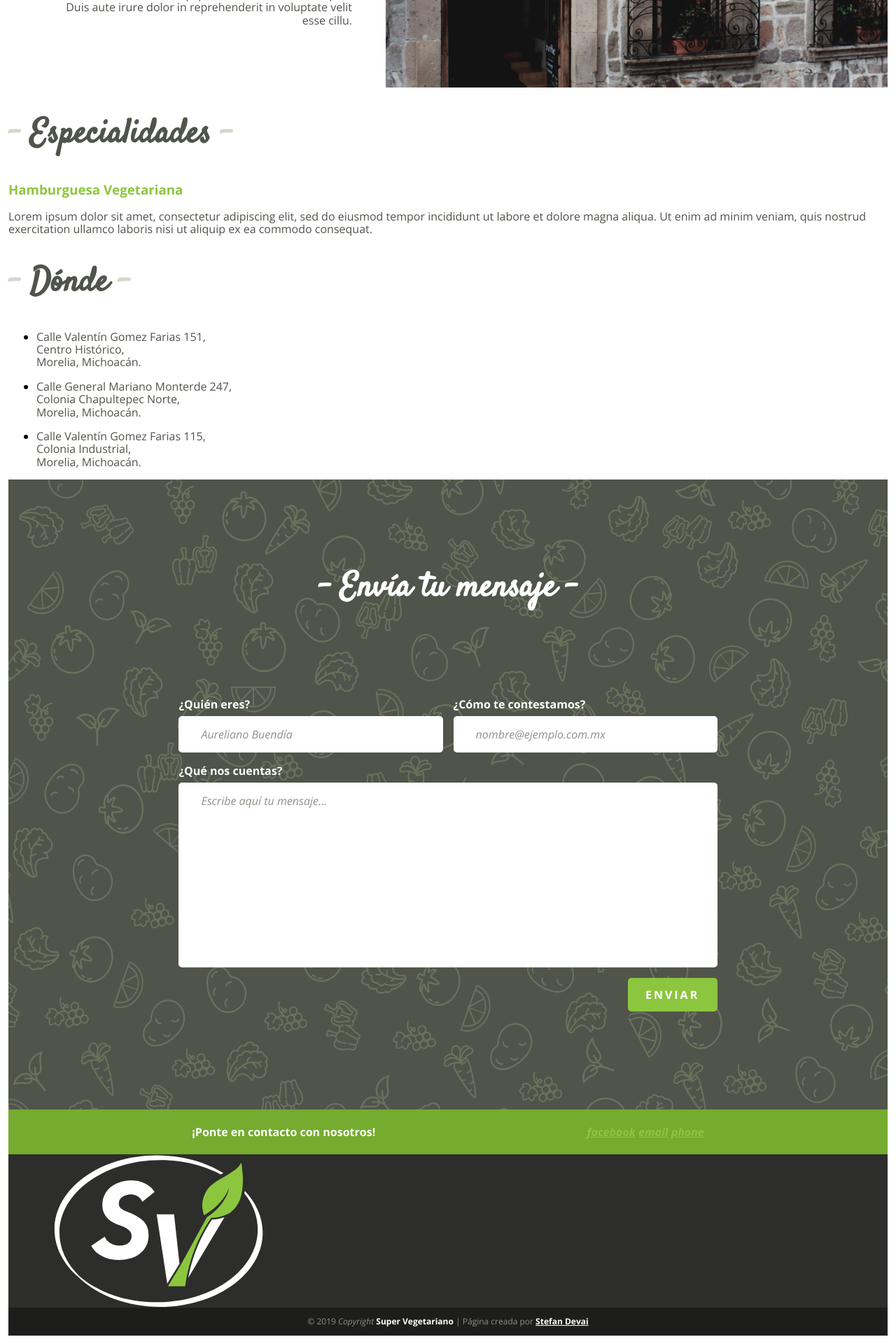
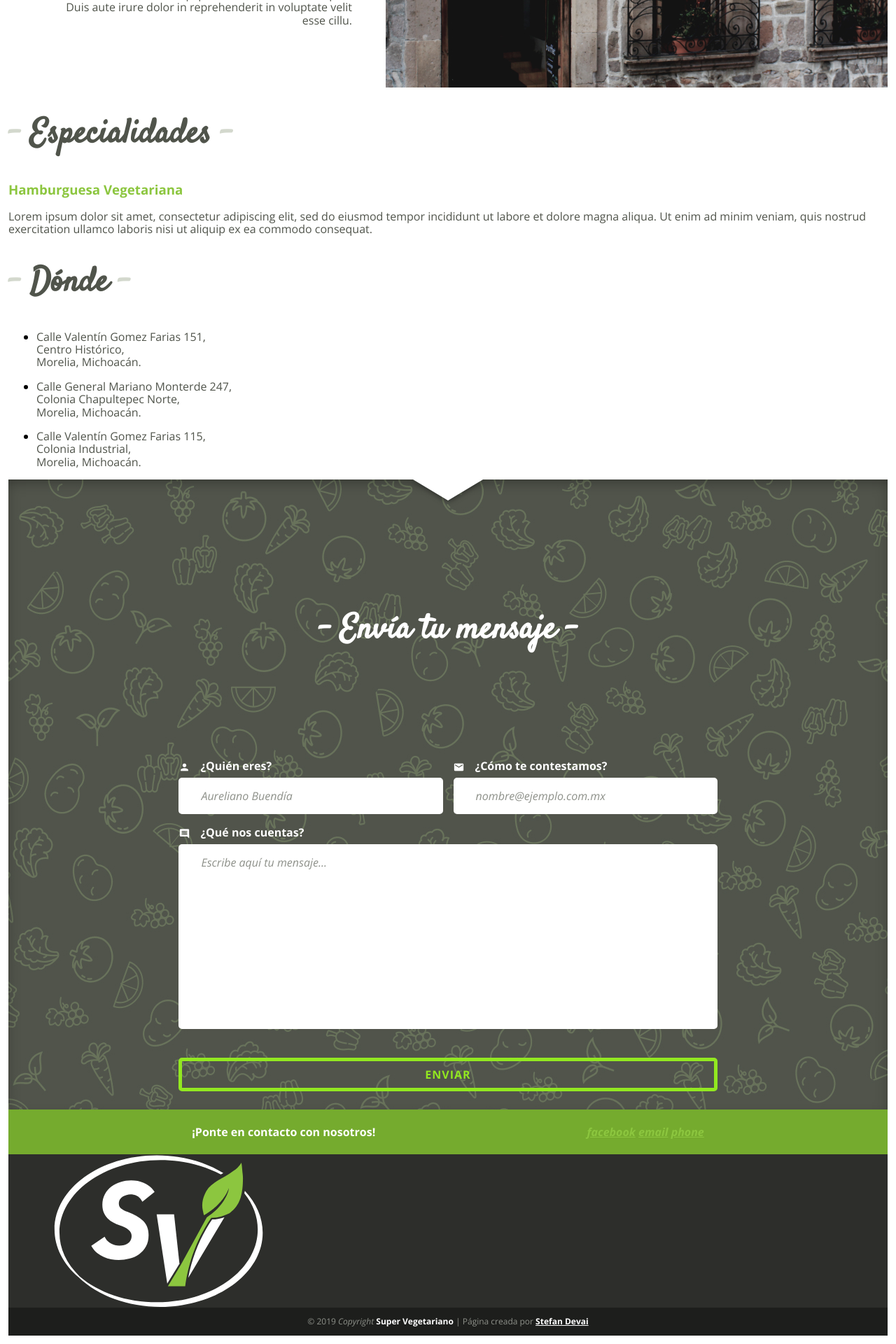
Before and after one commit to stefandevai/super-vegetariano, a Jekyll site: the page built from index.md, in a window 1280 px wide. Shown: the part 1410-3330 px from the top of the page at 70% size. Built offline with Jekyll 4.4.1, drawn with Linux system fonts in a browser that asks for light colours.

Commit message:
Finish contact section

```diff
--- a/_includes/head.html
+++ b/_includes/head.html
@@ -7,6 +7,7 @@
   <meta name="description" content="{{ page.excerpt | default: site.description | strip_html | normalize_whitespace | truncate: 160 | escape }}">
 
   <link rel="stylesheet" href="{{ "/assets/css/main.css" | relative_url }}">
+  <link href="https://fonts.googleapis.com/icon?family=Material+Icons" rel="stylesheet">
   <link rel="canonical" href="{{ page.url | replace:'index.html','' | absolute_url }}">
 
   {% feed_meta %}
--- a/_includes/home/contacto.html
+++ b/_includes/home/contacto.html
@@ -1,4 +1,5 @@
 <section class="contact">
+  <div class="triangle"></div>
   <h2>- Envía tu mensaje -</h2>
   <form action="">
     <div class="name-input">
--- a/assets/sass/home/_contact.sass
+++ b/assets/sass/home/_contact.sass
@@ -1,17 +1,47 @@
+section.contact > div.triangle
+  width: 0
+  height: 0
+  margin: 0 auto
+  border-color: $black transparent
+  border-style: solid
+  border-width: 30px 50px 0 50px
+  filter: blur(5px)
+  z-index: 1
+
+section.contact::before
+  content: ''
+  position: absolute
+  width: 0
+  height: 0
+  left: 0
+  right: 0
+  margin: 0 auto
+  border-color: $white transparent
+  border-style: solid
+  border-width: 30px 50px 0 50px
+  z-index: 2
+
 section.contact
   background-color: $primary
   background: url("../images/fruit_bg.jpg")
   background-attachment: fixed
+  overflow: hidden
+
+  -webkit-box-shadow: inset 0px 7px 22px -7px rgba(0,0,0,0.45)
+  -moz-box-shadow: inset 0px 7px 22px -7px rgba(0,0,0,0.45)
+  box-shadow: inset 0px 7px 22px -7px rgba(0,0,0,0.45)
 
   height: 100vh
   text-align: center
 
   display: flex
   flex-direction: column
-  justify-content: space-evenly
+  justify-content: space-between
 
   h2
     color: $white
+    margin-bottom: 0
+    margin-top: 0
 
   form
     height: 500px
@@ -22,7 +52,7 @@ section.contact
     grid-template-rows: 80px 4fr 100px
     grid-column-gap: $pixel-unit
     grid-row-gap: $pixel-unit
-    grid-template-areas: ". n e ." ". m m ." ". . b ."
+    grid-template-areas: ". n e ." ". m m ." ". b b ."
 
     .name-input,.email-input,.message-input
       padding: 0
@@ -38,10 +68,18 @@ section.contact
 
     .name-input
       grid-area: n
+      > label::before
+        content: 'person'
+
     .email-input
       grid-area: e
+      > label::before
+        content: 'email'
+
     .message-input
       grid-area: m
+      > label::before
+        content: 'comment'
 
   label
     color: $white
@@ -51,6 +89,19 @@ section.contact
     transition: color .3s
     transition: text-shadow .5s
 
+    &::before
+      font-family: 'Material Icons'
+      font-size: $font-size-p
+      font-weight: normal
+      font-style: normal
+      line-height: 1
+      text-transform: none
+      letter-spacing: normal
+      word-wrap: normal
+      white-space: nowrap
+      direction: ltr
+      vertical-align: bottom
+      margin-right: $pixel-unit
 
   input[type="text"],input[type="email"],textarea
     border: 2px solid $white
@@ -83,36 +134,38 @@ section.contact
         border-color: $brand-light
         & ~ label
           color: $brand-light
+          &::before
+            content: 'done'
 
     &:not(:placeholder-shown)
       &:invalid
         border-color: $warning
         & ~ label
           color: $warning
-
-    //&:required
-      //border-color: $white
+          &::before
+            content: 'close'
 
   input
     height: 3rem
     background-position: right center
+
 
   input[type="text"],input[type="email"]
     padding: 0 $pixel-unit*2
 
   input[type="submit"]
     grid-area: b
-    justify-self: end
+    justify-self: stretch
+    align-self: center
     border: none
     border-radius: 5px
-    background-color: $brand
-    color: $white
-    width: 8rem
-    float: right
+    background-color: transparent
+    color: $brand-light
+    border: 5px solid $brand-light
     cursor: pointer
     font-weight: bold
     text-transform: uppercase
-    letter-spacing: 3px
+    letter-spacing: 1px
     text-align: center
     transition: all .2s
 
@@ -124,7 +177,8 @@ section.contact
       box-shadow: 3px 3px 3px 0px $dark
 
     &:active
-      background-color: $brand
+      background-color: $brand-dark
+      border-color: $brand-dark
 
     &:focus
       outline: none
--- /dev/null
+++ b/assets/sass/home/_donde.sass
@@ -0,0 +1,3 @@
+section.block-donde
+  z-index: 2
+  background-color: white
```
